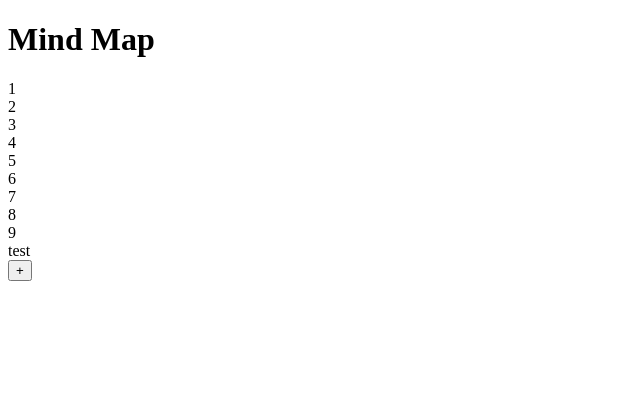
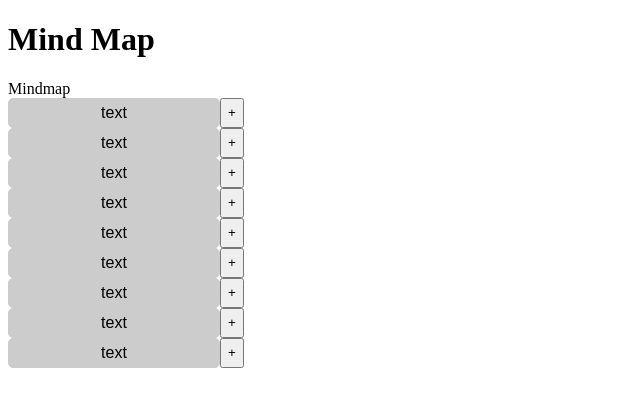
Before and after one commit to timtoronto634/Mockiro, a React app: page / in a window 1280 px wide. Shown: the top 406 px of the page, without its empty margins (0-640 px from the left). Built offline with nearby package versions, Linux system fonts and the light colour scheme.

Commit message:
Feat display node

```diff
--- a/src/components/MindMapManger.tsx
+++ b/src/components/MindMapManger.tsx
@@ -1,11 +1,11 @@
 import React from 'react';
 import { useState } from 'react';
 import { TextBox } from './TextBox';
+import { MindMapNode } from './MindMapNode';
 // import { EditableBox } from './EditableBox';
-// import { MindMapNode } from './MindMapNode';
 
 export const MindMapManager = () => {
-  // const [nodes, setNodes] = useState<JSX.Element[]>([]);
+  const doNothing = () => {};
   const [ll, setLl] = useState([1, 2, 3, 4, 5, 6, 7, 8, 9]);
   const tmpButton = () => {
     const newll = [...ll, 10];
@@ -16,13 +16,16 @@ export const MindMapManager = () => {
 
   return (
     <div className="Nodes">
-      {ll.map((val, idx) => {
-        return <div key={idx.toString() + 'll'}>{val}</div>;
-      })}
-      {tBox}
-      <button className="tmp-button" onClick={tmpButton}>
-        +
-      </button>
+      Mindmap
+      {
+        ll.map((val, idx) => {
+          return (
+            <div key={idx+"ll"}>
+              <MindMapNode onAddButton={doNothing} />
+            </div>
+          );
+        })
+      }
     </div>
   );
 };
--- a/src/components/MindMapBox.tsx
+++ b/src/components/MindMapNode.tsx
@@ -3,12 +3,16 @@ import { EditableBox } from './EditableBox';
 import { AddBoxButton } from './AddBoxButton';
 import '../css/MindMapNode.css'
 
-export const MindMapNode = (onAddButton: ()=>void) => {
-  const addButton = AddBoxButton(onAddButton);
+interface MindMapNodeProps {
+  onAddButton: () => void;
+}
+
+export const MindMapNode: ((a: MindMapNodeProps) => JSX.Element) = (props) => {
+  const addButton = AddBoxButton(props.onAddButton);
   return (
     <div className="mind-map-node">
       <EditableBox />
-      addButton
+      {addButton}
     </div>
   );
-}
+};
```
